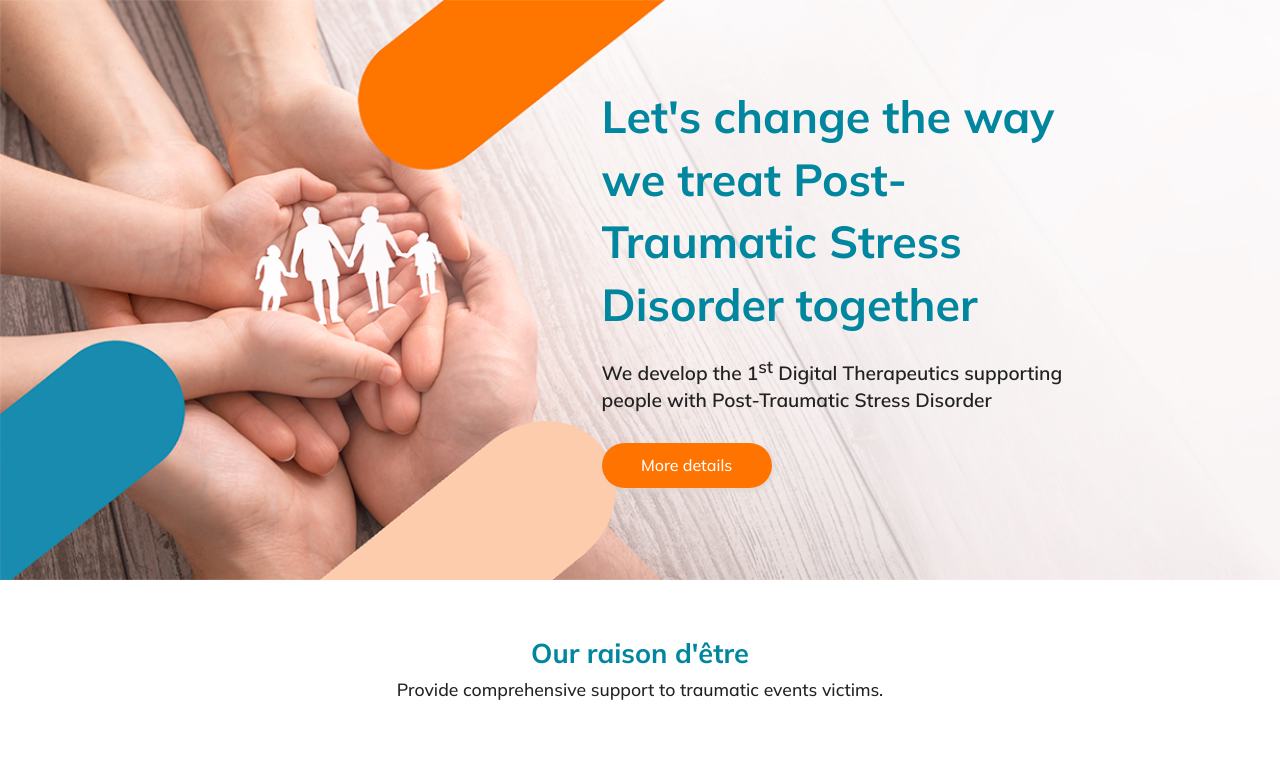
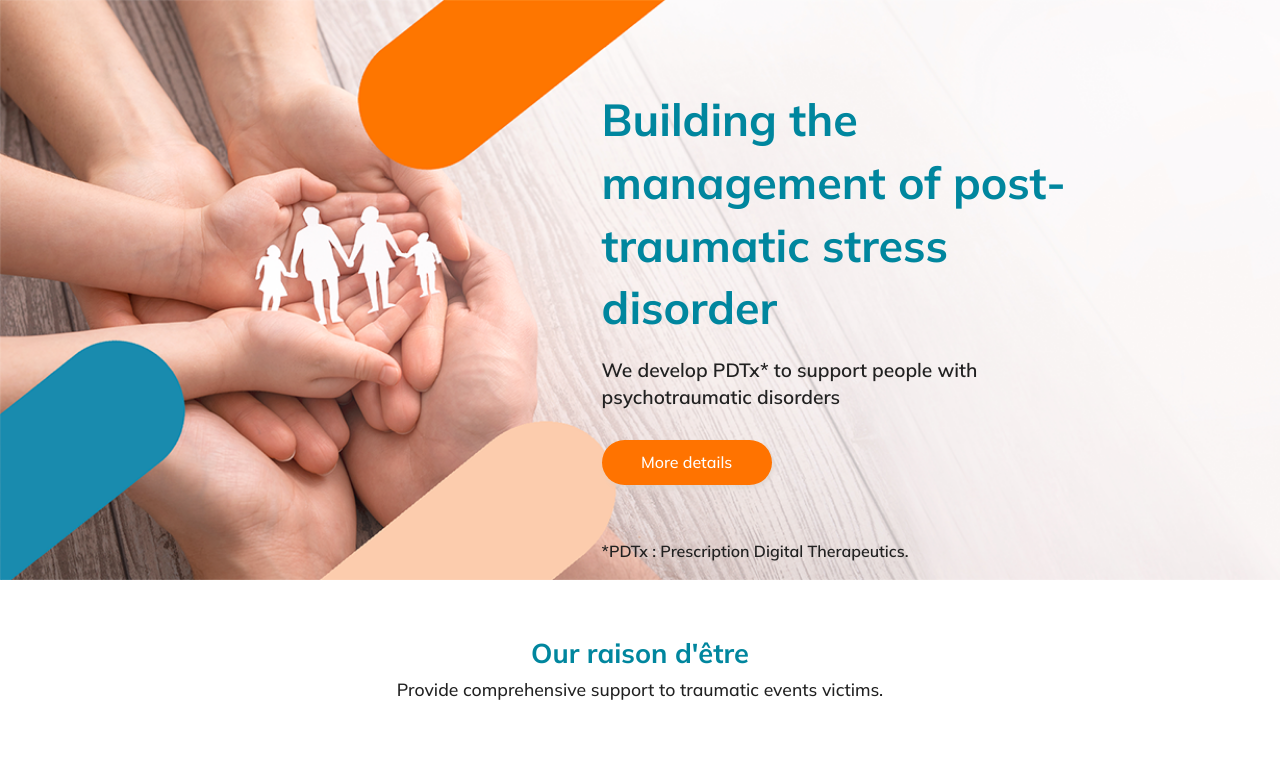
Before and after one commit to AgathePlunian/jollypaws.app, a PHP site: page /en/ in a window 1280 px wide. Shown: the part 91-851 px from the top of the page. Run offline with PHP 8.4, Linux system fonts and the light colour scheme; some libraries are stand-ins or nearby versions.

Commit message:
modif anglais

```diff
--- a/templates/elements/en/footer.php
+++ b/templates/elements/en/footer.php
@@ -8,7 +8,7 @@
       <img src="/images/ResilEyes-logo-blanc-texte.png"  alt="ResilEyes-white-logo">
     </a>
     <p class="slogan-footer">
-      ResilEyes, the 1<span class="super">st</span> DTx to revolutionise screening, assessment and support of people suffering from Post-Traumatic Stress Disorder.
+    ResilEyes Therapeutics, the digital clinic to revolutionise the screening, accessment and support of people suffering from Post-Traumatic Stress Disorder.
     </p>
     <div class="logos-container">
       <a href="https://www.linkedin.com/company/resileyes/" target="blank"><img src="/images/icones-reseaux-sociaux/logo-linkedin.png" alt="logo-linkedin"></a>
--- a/views/vitrine/equipe/en/equipe.php
+++ b/views/vitrine/equipe/en/equipe.php
@@ -35,7 +35,7 @@
     </div>
     <div class="text-ID-card">
       <p class="name-card">Annaïg Trescos</p>
-      <p>Chief Product & Design Officer</p>
+      <p>Chief Product Officer</p>
       <p>Co-founder</p>
    </div>
    <a class="linkedin-link" target="blank" href="https://www.linkedin.com/in/annaig-trescos/"><img src="/images/team-page/logo-linkedin-secondary.png" alt="Lien vers Linkedin de Annaïg Trescos"></a>
--- a/views/vitrine/equipe/fr/equipe.php
+++ b/views/vitrine/equipe/fr/equipe.php
@@ -38,7 +38,7 @@
       </div>
       <div class="text-ID-card">
         <p class="name-card">Annaïg Trescos</p>
-        <p>Chief Product & Design Officer</p>
+        <p>Chief Product Officer</p>
         <p>Co-fondatrice</p>
       </div>
       <a class="linkedin-link" target="blank" href="https://www.linkedin.com/in/annaig-trescos/"><img src="/images/team-page/logo-linkedin-secondary.png" alt="Lien vers Linkedin de Annaïg Trescos"></a>
--- a/views/vitrine/index/en/elements/banner.php
+++ b/views/vitrine/index/en/elements/banner.php
@@ -5,13 +5,14 @@
 <div class="banner banner-en">
   <div class="banner-text">
     <div>
-     <h1 class="banner-title">Let's change the way we treat Post-Traumatic Stress Disorder together</h1>
+     <h1 class="banner-title">Building the management of post-traumatic stress disorder</h1>
       <p class="small-text-banner">
-        We develop the 1<span class="super">st</span> Digital Therapeutics supporting people with Post-Traumatic Stress Disorder
+      We develop PDTx* to support people with psychotraumatic disorders
       </p>
     </div>
     <div class="btn-container">
       <button onclick="window.location.href='/<?= $lang ?>/approche'" class="btn">More details</button>
+      <p class="dtx">*PDTx : Prescription Digital Therapeutics.</p>
     </div>
   </div>
 </div>
--- a/views/vitrine/index/en/index.php
+++ b/views/vitrine/index/en/index.php
@@ -91,9 +91,9 @@
 
   <div class="number-container">
     <div class="round">
-    <p class="number secondary-color">3 million</p>
+    <p class="number secondary-color">3.5 million</p>
     </div>
-    <p>people in a lifetime are affected by Post-Traumatic Stress Disorder.</p>
+    <p>people in France are affected by post-traumatic stress.</p>
   </div>
 
   <div class="number-container">
@@ -106,7 +106,7 @@
 
 <!--VALUE PROPOSITION-->
 <section class="value-proposition">
-<h2 class="title-value-proposition">The first digital health platform ever centered around traumatic events and Post-Traumatic Stress Disorder management</h2>
+<h2 class="title-value-proposition">The Digital Health Clinic centered around traumatic events and Post-Traumatic Stress Disorder management</h2>
 </section>
 
 
```
